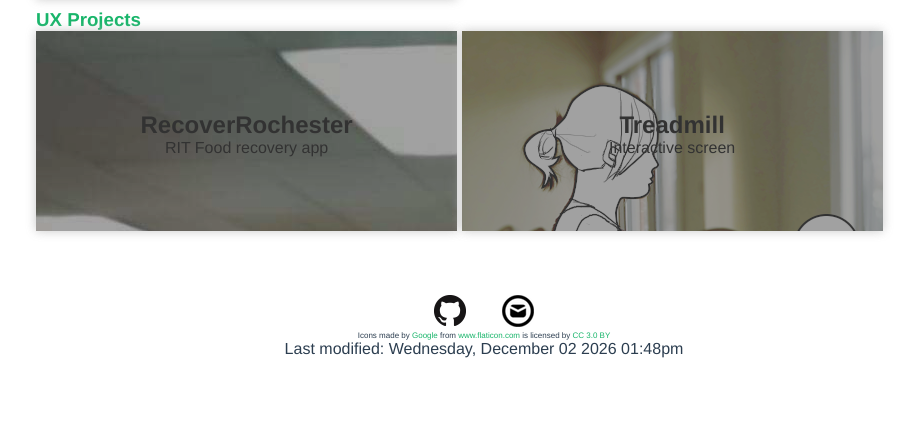
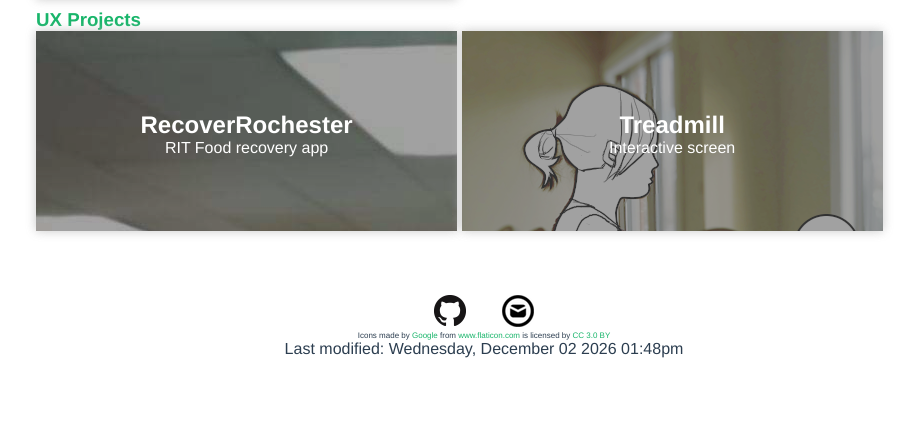
Before and after one commit to aniacm/aniacm.github.io, a PHP site: page / in a window 1280 px wide. Shown: the part 1219-1641 px from the top of the page, without its empty margins (156-1074 px from the left). Run offline with PHP 8.4, Linux system fonts and the light colour scheme.

Commit message:
change style

```diff
--- a/static/css/style.css
+++ b/static/css/style.css
@@ -175,7 +175,7 @@ img#avatar {
     width: 47%;
     height: 200px;
     display: inline-block;
-    color: #000;
+    color: #fff;
     text-align: center;
     box-shadow: #bbb 0px 0px 10px;
     cursor: pointer;
@@ -195,11 +195,12 @@ img#avatar {
 }
 
 .project_abstract{
-    background-color: #18B56A;
+    background-color: #A1B1BF;
 }
 
 #hw01{
-
+    /*background-size: auto 200px;*/
+    /*background-image: url(https://d7uddx54veb4a.cloudfront.net/wp-content/uploads/2016/10/logo-xml.png);*/
 }
 
 #hw02{
@@ -216,7 +217,9 @@ img#avatar {
 }
 
 #we01{
-    background-color: #FD7D60;
+    /*background-color: #FD7D60;*/
+    background-size: cover;
+    background-image: url(https://images.unsplash.com/photo-1512058454905-6b841e7ad132?ixlib=rb-1.2.1&ixid=eyJhcHBfaWQiOjEyMDd9&auto=format&fit=crop&w=986&q=80);
 }
 
 .project_details{
```
Also changed, not shown: 2 other files.
